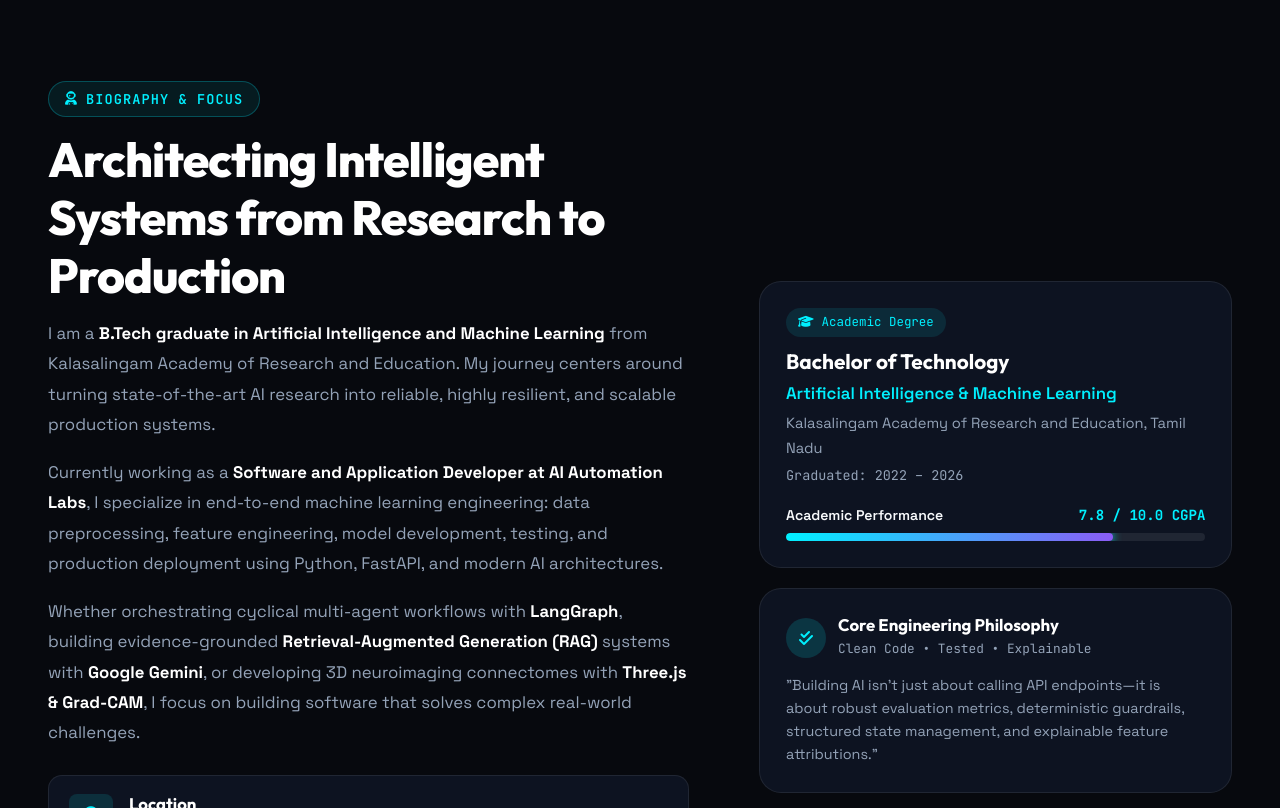
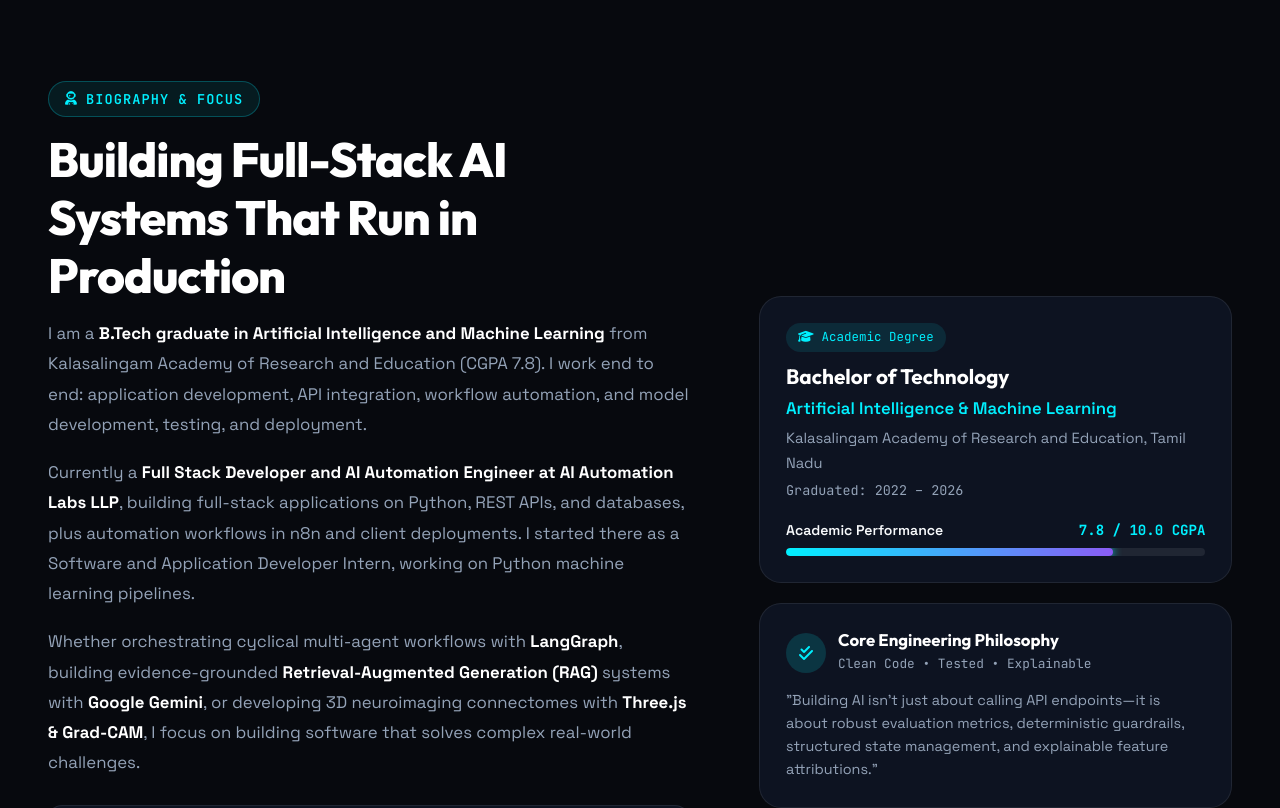
Before and after one commit to divijbuddareddy/Portfolio-Divij, a plain HTML site: page index.html in a window 1280 px wide. Shown: the part 1880-2688 px from the top of the page. Drawn offline with nearby package versions, Linux system fonts and the light colour scheme.

Commit message:
Update hero and about copy to match resume
Refresh the hero description, About headline and paragraphs with the
current role (Full Stack Developer and AI Automation Engineer at AI
Automation Labs LLP), the internship, and resume summary wording.

Co-Authored-By: Claude Haiku 5.5 <noreply@anthropic.com>

```diff
--- a/index.html
+++ b/index.html
@@ -121,9 +121,9 @@
           </div>
 
           <p class="hero-description">
-            B.Tech graduate in <strong>Artificial Intelligence &amp; Machine Learning</strong> with hands-on engineering
-            experience at <em>AI Automation Labs</em>. Architecting autonomous multi-agent systems, cutting-edge RAG
-            pipelines, neuroimaging ML models, and high-performance Python backends.
+            <strong>Full Stack Developer &amp; AI Automation Engineer</strong> at <em>AI Automation Labs LLP</em>.
+            I build full-stack applications, AI-powered automation workflows, and machine learning systems, from
+            data pipelines and REST APIs to production deployment.
           </p>
 
           <div class="hero-actions">
@@ -314,18 +314,19 @@
         <!-- Left Column: Story -->
         <div class="about-text reveal-init reveal-left">
           <span class="section-tag"><i class="fa-solid fa-user-astronaut"></i> Biography &amp; Focus</span>
-          <h2 class="section-title">Architecting Intelligent Systems from Research to Production</h2>
+          <h2 class="section-title">Building Full-Stack AI Systems That Run in Production</h2>
 
           <p>
             I am a <strong>B.Tech graduate in Artificial Intelligence and Machine Learning</strong> from Kalasalingam
-            Academy of Research and Education. My journey centers around turning state-of-the-art AI research into
-            reliable, highly resilient, and scalable production systems.
+            Academy of Research and Education (CGPA 7.8). I work end to end: application development, API
+            integration, workflow automation, and model development, testing, and deployment.
           </p>
 
           <p>
-            Currently working as a <strong>Software and Application Developer at AI Automation Labs</strong>, I
-            specialize in end-to-end machine learning engineering: data preprocessing, feature engineering, model
-            development, testing, and production deployment using Python, FastAPI, and modern AI architectures.
+            Currently a <strong>Full Stack Developer and AI Automation Engineer at AI Automation Labs LLP</strong>,
+            building full-stack applications on Python, REST APIs, and databases, plus automation workflows in n8n
+            and client deployments. I started there as a Software and Application Developer Intern, working on
+            Python machine learning pipelines.
           </p>
 
           <p>
```
